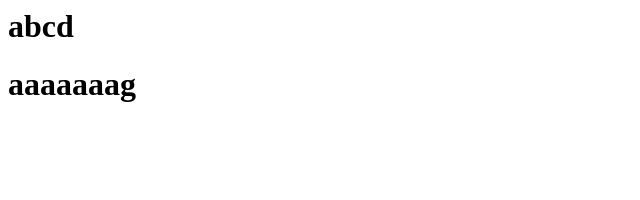
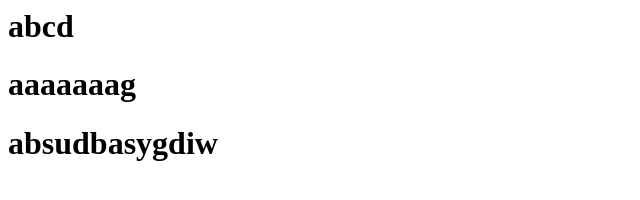
Before and after one commit to anhub314/abc, a plain HTML site: page index.html in a window 1280 px wide. Shown: the whole page, without its empty margins (0-640 px from the left). Drawn offline with Linux system fonts and the light colour scheme.

Commit message:
sua lan 2

```diff
--- a/index.html
+++ b/index.html
@@ -1,2 +1,4 @@
 <h1> abcd </h1>
 <h1>aaaaaaag</h1>
+
+<h1>absudbasygdiw</h1>
```
